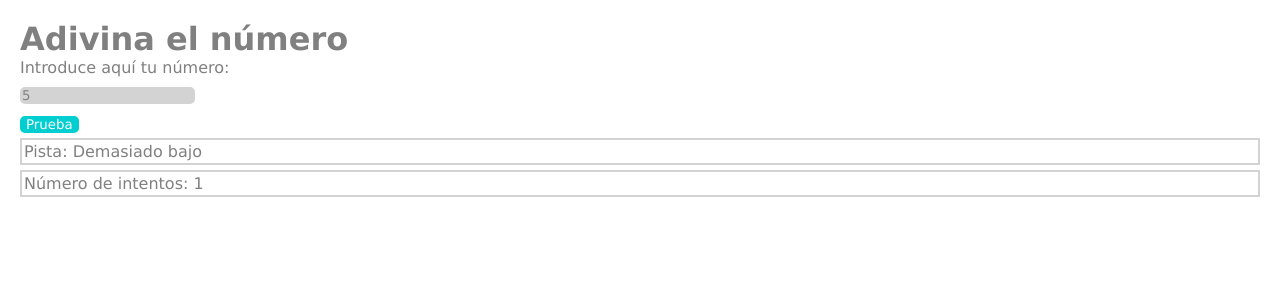
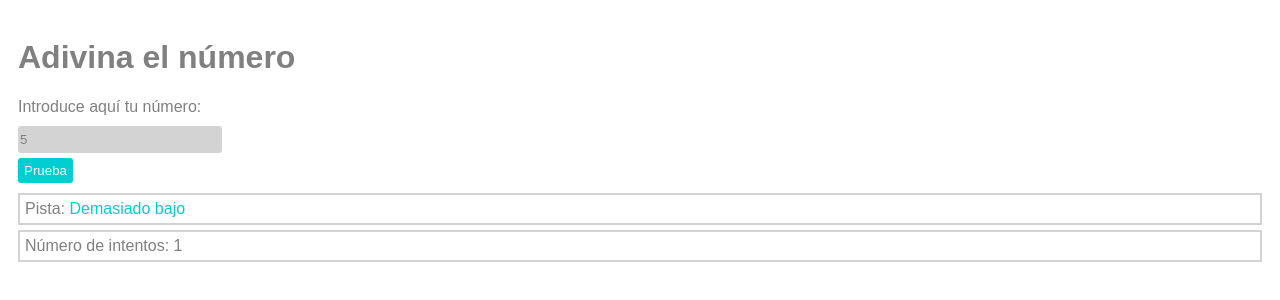
Before and after one commit to mgarvia/modulo-2-evaluacion-intermedia-mgarvia, a plain HTML site: page index.html in a window 1280 px wide. Both pictures are taken after typing "5" into the empty fields and a click on the button "Prueba". Drawn offline with Linux system fonts and the light colour scheme.

Commit message:
giving it some color!

```diff
--- a/main.css
+++ b/main.css
@@ -1,32 +1,39 @@
 * {
-    font-family: 'Lucida Sans', 'Lucida Sans Regular', 'Lucida Grande', 'Lucida Sans Unicode', Geneva, Verdana, sans-serif;
-    margin:0px;
+    font-family: Arial, Helvetica, sans-serif;
     color: grey;
 }
 body {
-    padding: 20px;
+    padding: 10px;
 }
-.input__label, .input {
+.input__label, .button {
     display: block;
     margin-bottom:10px;
 }
-
 .input, .button {
-    border-radius: 5px;
+    border-radius: 3px;
+    border-style: none;
+    height:25px;
+}
+.input {
+    margin-bottom: 5px;
+    width: 200px;
     background-color: lightgray;
-    border-style: none;
 }
-
 .button {
     background-color: darkturquoise;
     color: white;
 }
-
 .tip__box, .counter__box {
     border: 2px solid lightgray;
-    padding: 2px;
+    padding: 5px;
     margin-top: 5px;
 }
 .hidden {
     display: none;
 }
+.playing {
+    color: darkturquoise;
+}
+.winner {
+    background-color: deepskyblue;
+}
--- a/main.js
+++ b/main.js
@@ -4,6 +4,7 @@ const input = document.querySelector('#input');
 const tryButton = document.querySelector('#button');
 const tip = document.querySelector('#tip');
 const counter = document.querySelector('#counter');
+const tipBox = document.querySelector('.tip__box');
 
 //Se genera un número aleatorio al arrancar el juego y se lanza por consola
 
@@ -15,27 +16,42 @@ const aleatoryNumber = getRandomNumber(100);
 
 console.log('número aleatorio:', aleatoryNumber);
 
+
 //Función para probar si el número introducido es correcto
 
 function tryNumber (event) {
     event.preventDefault()
+    let userNumber = parseInt(input.value)
+
 
     //Lanzar mensaje en función del número del input
 
-    if (input.value > aleatoryNumber && input.value <= 100) {
-        tip.innerHTML = 'Demasiado alto'
-    } else if (input.value < aleatoryNumber && input.value > 0) {
+    if (userNumber > aleatoryNumber && userNumber <= 100) {
+        tip.innerHTML = 'Demasiado alto';
+        tip.classList.add('playing');
+        tipBox.classList.remove('winner');
+    } else if (userNumber < aleatoryNumber && userNumber > 0) {
         tip.innerHTML = 'Demasiado bajo'
-    } else if (input.value == aleatoryNumber) {
-        tip.innerHTML = 'Has ganado campeona!!!'
-    } else if (input.value > 100 || input.value === NaN || input.value == 0) {
+        tip.classList.add('playing');
+        tipBox.classList.remove('winner');
+    } else if (userNumber === aleatoryNumber) {
+        tip.innerHTML = '¡¡¡Has ganado campeona!!!';
+        tip.classList.remove('playing');
+        tipBox.classList.add('winner');
+    } else if (userNumber > 100 || userNumber === 0) {
         tip.innerHTML = 'El número debe estar entre 1 y 100'
+        tip.classList.add('playing');
+        tipBox.classList.remove('winner');
+    } else if (userNumber !== Number) {
+        tip.innerHTML = 'Eso ni siquiera es un número ;)'
+        tip.classList.add('playing');
+        tipBox.classList.remove('winner');
     }
+
 
     //Incrementar el contador con cada intento
 
     counter.innerHTML = parseInt(counter.innerHTML) + 1;
-
 }
 
 tryButton.addEventListener('click', tryNumber);
```
Also changed, not shown: index.html (+1 -1 lines).
